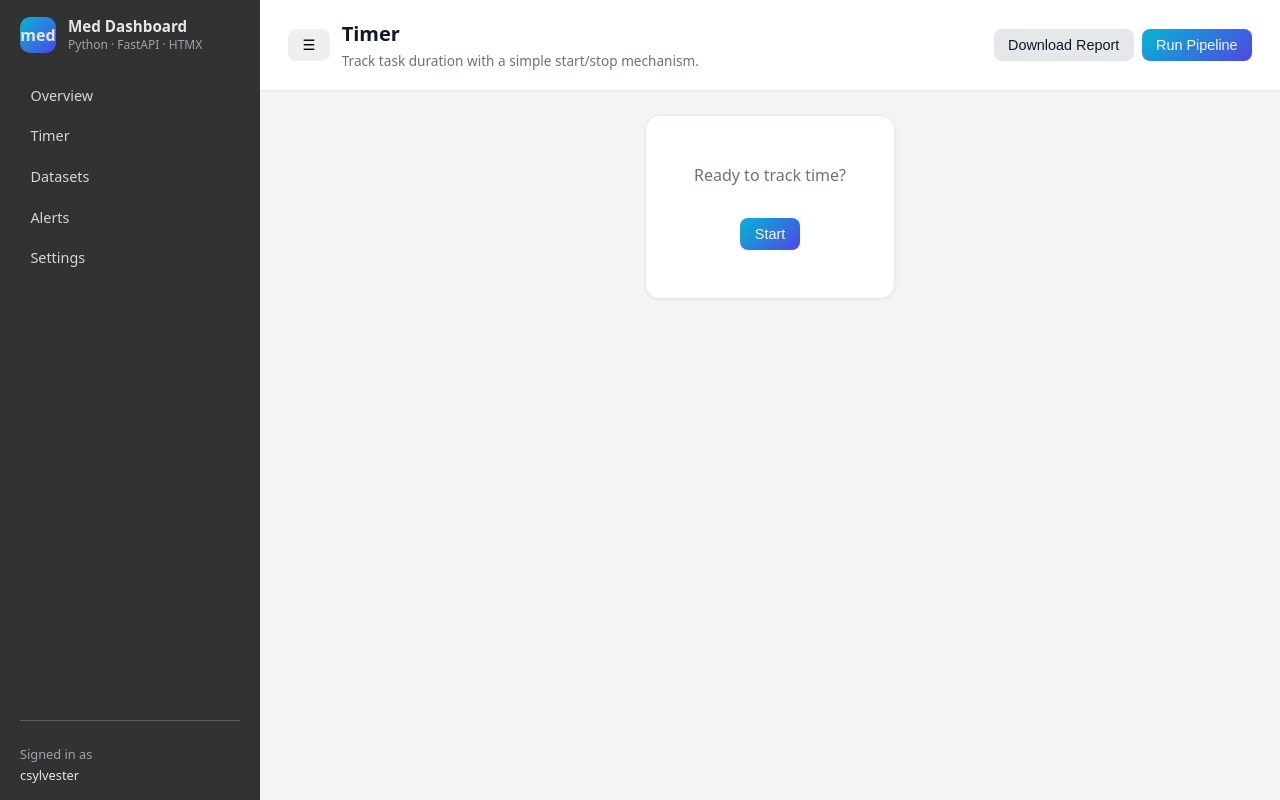
After one commit to cps-med/med-insight, a FastAPI app: template med-view/templates/timer.html in a window 1280 px wide. The commit adds this page. Run offline with FastAPI, Linux system fonts and the light colour scheme; the template is opened without the code that fills it, so the values that code supplies are empty; some libraries are stand-ins or nearby versions.

Commit message:
Add sample second page: Timer

```diff
--- a/med-view/main.py
+++ b/med-view/main.py
@@ -19,7 +19,7 @@
 
 from datetime import datetime
 
-from fastapi import FastAPI, Request
+from fastapi import FastAPI, Request, Form
 from fastapi.responses import HTMLResponse
 from fastapi.templating import Jinja2Templates
 from fastapi.staticfiles import StaticFiles
@@ -54,7 +54,8 @@ async def index(request: Request):
         {
             "request": request,
             "summary": summary,
-            "recent_activity": recent_activity
+            "recent_activity": recent_activity,
+            "active_page": "overview"
         },
     )
 
@@ -72,3 +73,62 @@ async def get_time(request: Request):
             "now": now,
         },
     )
+
+
+@app.get("/timer", response_class=HTMLResponse)
+async def timer_page(request: Request):
+    """Render the main Timer page."""
+    return templates.TemplateResponse(
+        "timer.html",
+        {
+            "request": request,
+            "active_page": "timer"
+        }
+    )
+
+
+@app.post("/timer/start", response_class=HTMLResponse)
+async def start_timer(request: Request):
+    """
+    Triggered when 'Start' is clicked.
+    Returns the 'Running' partial.
+    """
+    now = datetime.now()
+
+    return templates.TemplateResponse(
+        "partials/timer_running.html",
+        {
+            "request": request,
+            # Formatted for display (e.g., "02:30:45 PM")
+            "start_time_display": now.strftime("%I:%M:%S %p"),
+            # ISO format for the hidden input value (machine readable)
+            "start_timestamp": now.isoformat()
+        },
+    )
+
+
+@app.post("/timer/stop", response_class=HTMLResponse)
+async def stop_timer(request: Request, start_timestamp: str = Form(...)):
+    """
+    Triggered when 'Stop' is clicked.
+    Calculates duration and returns the 'Stopped' partial.
+    """
+    stop_dt = datetime.now()
+    start_dt = datetime.fromisoformat(start_timestamp)
+
+    # Calculate duration
+    delta = stop_dt - start_dt
+
+    # Format duration (removing microseconds for cleaner display)
+    # str(delta) usually looks like "0:00:05.123456"
+    duration_str = str(delta).split('.')[0]
+
+    return templates.TemplateResponse(
+        "partials/timer_stopped.html",
+        {
+            "request": request,
+            "start_time_display": start_dt.strftime("%I:%M:%S %p"),
+            "stop_time_display": stop_dt.strftime("%I:%M:%S %p"),
+            "duration": duration_str
+        },
+    )
--- a/med-view/templates/base.html
+++ b/med-view/templates/base.html
@@ -24,11 +24,11 @@
             </div>
 
             <nav class="sidebar__nav">
-                <a href="/" class="sidebar__link sidebar__link--active">
+                <a href="/" class="sidebar__link {{ 'sidebar__link--active' if active_page == 'overview' else '' }}">
                     <span>Overview</span>
                 </a>
-                <a href="/" class="sidebar__link">
-                    <span>Jobs</span>
+                <a href="/timer" class="sidebar__link {{ 'sidebar__link--active' if active_page == 'timer' else '' }}">
+                    <span>Timer</span>
                 </a>
                 <a href="#" class="sidebar__link">
                     <span>Datasets</span>
--- /dev/null
+++ b/med-view/templates/timer.html
@@ -0,0 +1,31 @@
+{% extends "base.html" %}
+
+{% block title %}Timer · Med Dashboard{% endblock %}
+
+{% block header_title %}Timer{% endblock %}
+
+{% block header_subtitle %}
+Track task duration with a simple start/stop mechanism.
+{% endblock %}
+
+{% block content %}
+<section style="max-width: 600px; margin: 0 auto;">
+
+    <div class="panel" style="text-align: center; padding: 3rem;">
+
+        <div style="margin-bottom: 2rem; color: #6b7280;">
+            Ready to track time?
+        </div>
+
+        <button
+            class="btn btn--primary"
+            hx-post="/timer/start"
+            hx-target="closest div"
+            hx-swap="outerHTML"
+        >
+            Start
+        </button>
+    </div>
+
+</section>
+{% endblock %}
```
Also changed, not shown: med-view/templates/partials/timer_running.html (added, +16 -0 lines), med-view/templates/partials/timer_stopped.html (added, +29 -0 lines).
